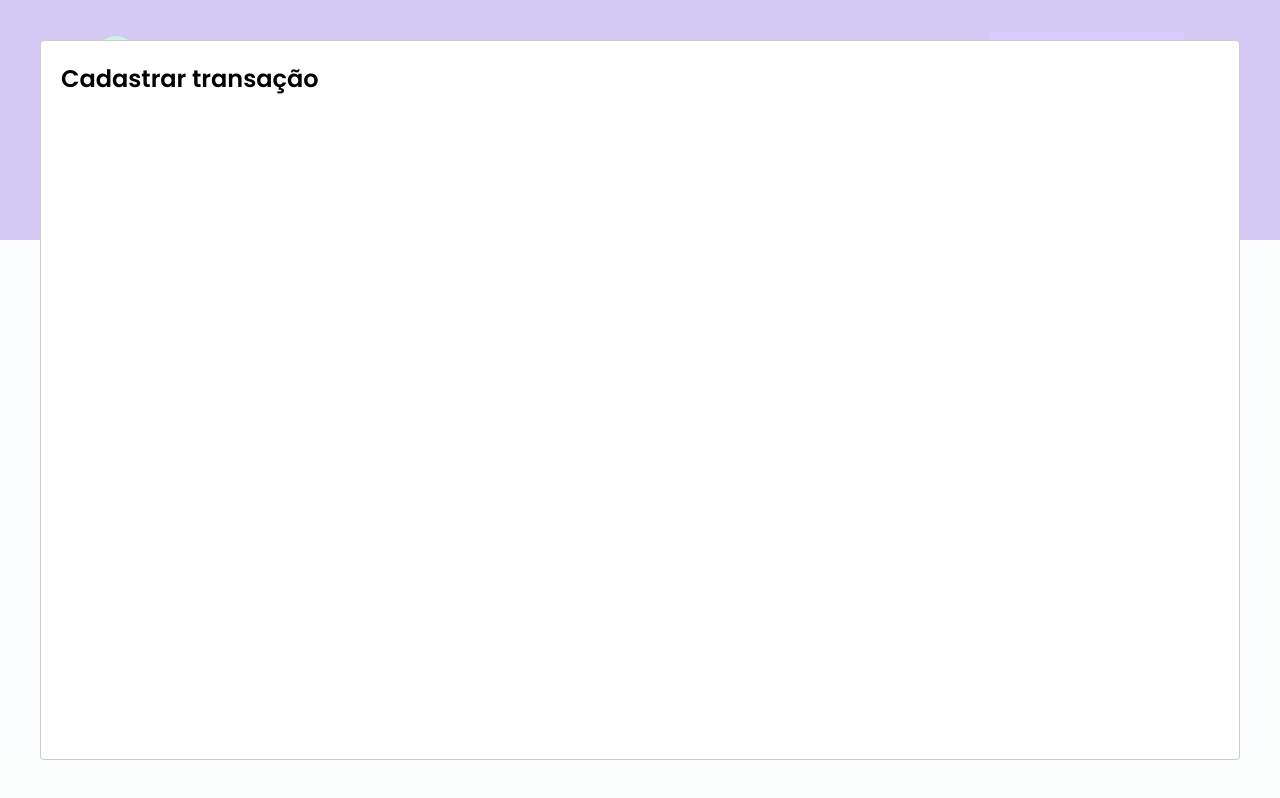
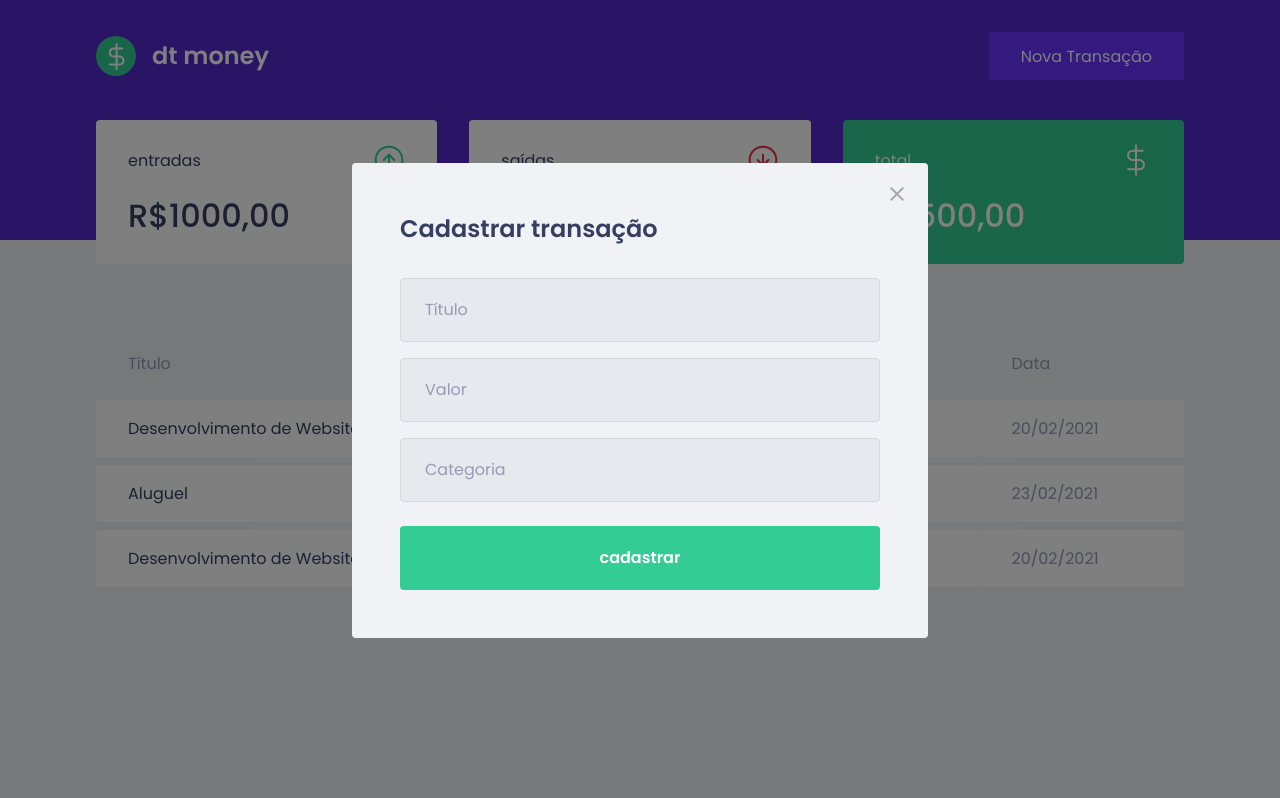
Before and after one commit to PabloBorgesMartins/02-dtmoney, a React (Create React App) app: page / in a window 1280 px wide. Both pictures are taken after a click on the button "Nova Transação". Built offline with nearby package versions, Linux system fonts and the light colour scheme; no server answers; what miragejs would draw is missing.

Commit message:
feat: Form

```diff
--- a/src/components/NewTransactionModal/index.tsx
+++ b/src/components/NewTransactionModal/index.tsx
@@ -1,5 +1,6 @@
-import { Container, Content } from './styles';
+import { Container } from './styles';
 import Modal from 'react-modal';
+import closeImg from '../../assets/close.svg';
 
 Modal.setAppElement('#root')
 
@@ -15,8 +16,36 @@
         <Modal
             isOpen={isOpen}
             onRequestClose={onRequestClose}
+            overlayClassName="react-modal-overlay"
+            className="react-modal-content"
         >
-            <h2>Cadastrar transação</h2>
+            <button
+                type='button'
+                onClick={onRequestClose}
+                className="react-modal-close"
+            >
+                <img src={closeImg} alt="Fechar Modal" />
+            </button>
+            <Container>
+                <h2>Cadastrar transação</h2>
+                <input
+                    placeholder='Título'
+                />
+                <input
+                    placeholder='Valor'
+                    type="number"
+                />
+
+                <input
+                    placeholder='Categoria'
+                />
+                <button
+                    type='submit'
+                >
+                    cadastrar
+                </button>
+
+            </Container>
         </Modal>
     )
 }
--- a/src/components/NewTransactionModal/styles.ts
+++ b/src/components/NewTransactionModal/styles.ts
@@ -1,30 +1,49 @@
 import styled from "styled-components";
 
-export const Container = styled.header`
-    background: var(--blue);
-`;
+export const Container = styled.form`
+    h2{
+        color: var(--text-title);
+        font-size: 1.5rem;
+        margin-bottom: 2rem;
+    }
 
-export const Content = styled.div`
-    max-width: 1120px;
-    margin: 0 auto;
-    padding: 2rem 1rem 10rem;
-    display: flex;
-    align-items: center;
-    justify-content: space-between;
+    input{
+        width: 100%;
+        padding: 0 1.5rem;
+        height: 4rem;
+        border-radius: 0.25rem;
 
-    button{
+        background: #e7e9ee;
+        border: 1px solid #d7d7d7;
+
+        font-weight: 400;
         font-size: 1rem;
+
+        &::placeholder{
+            color: var(--text-body);
+        }
+
+        & + input{
+            margin-top: 1rem;
+        }
+    }
+
+    button[type="submit"]{
+        width: 100%;
+        padding: 0 1.5rem;
+        height: 4rem;
+        background: var(--green);
         color: #fff;
-        background: var(--blue-light);
+        border-radius: 0.25rem;
         border: 0;
-        border-radius: 0.25rem;
-        padding: 0 2rem;
-        height: 3rem;
+        font-size: 1rem;
+        margin-top: 1.5rem;
+        font-weight: 600;
 
         transition: filter 0.2s;
 
         &:hover{
-            filter: brightness(0.9);
+            filter: brightness(0.9)
         }
     }
 `;
--- a/src/styles/global.ts
+++ b/src/styles/global.ts
@@ -49,4 +49,39 @@
         opacity: 0.6;
         cursor: not-allowed;
     }
+
+    .react-modal-overlay {
+        background: rgba(0,0,0,0.5);
+        position: fixed;
+        top: 0;
+        bottom: 0;
+        left: 0;
+        right: 0;
+        display: flex;
+        align-items: center;
+        justify-content: center;
+    }
+
+    .react-modal-content {
+        width: 100%;
+        max-width: 576px;
+        background:  var(--background);
+        padding: 3rem;
+        position: relative;
+        border-radius: 0.25rem;
+    }
+
+    .react-modal-close {
+        position: absolute;
+        right: 1.5rem;
+        top: 1.5rem;
+        border: 0;
+        background: transparent;
+
+        transition: filter 0.2s;
+
+        &:hover{
+            filter: brightness(0.8)
+        }
+    }
 `
```
